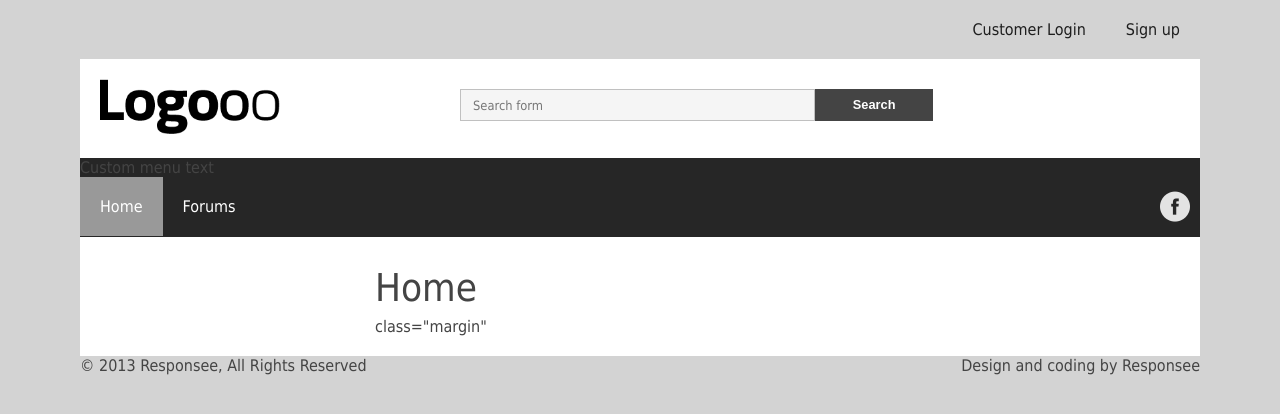
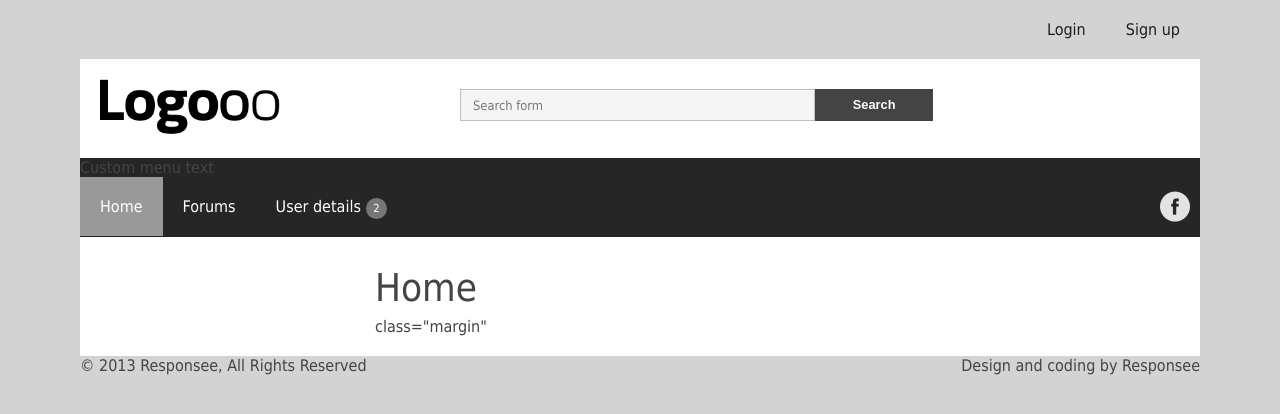
Before and after one commit to kimtuitoek/Forum-project, a PHP site: page /index.php in a window 1280 px wide. Shown: the top 414 px of the page. Run offline with PHP 8.4, Linux system fonts and the light colour scheme; data comes from the database, SQL or seed files in the repository; some libraries are stand-ins or nearby versions; some web fonts are replaced.

Commit message:
Nav bar edits
Added User Sign up Myaccount and login/logout

```diff
--- a/Web-app/templates/header.php
+++ b/Web-app/templates/header.php
@@ -30,7 +30,7 @@
         <?php
 								if (empty ( $_SESSION ['user'] )) {
 									?>
-          <li><a href='login.php'>Customer Login </a></li>
+          <li><a href='login.php'>Login </a></li>
 					<li><a href='register.php'> Sign up</a></li>
           <?php
 								} else {
@@ -72,6 +72,21 @@
 					<ul>
 						<li><a href="index.php">Home</a></li>
 						<li><a href="threads.php">Forums</a></li>
+						<li><a>User details</a>
+							<ul>
+        						<?php
+								if (empty ( $_SESSION ['user'] )) {
+									?>
+          					<li><a href='login.php'>Login </a></li>
+							<li><a href='register.php'> Sign up</a></li>
+          						<?php
+								} else {
+									?>
+							<li><a href='settings.php'>MyAccount</a></li>
+							<li><a href='logout.php'>Logout</a></li>
+							<?php }?>
+							</ul>
+						</li>
 					</ul>
 				</div>
 				<div class=" hide-s l-2">
```
